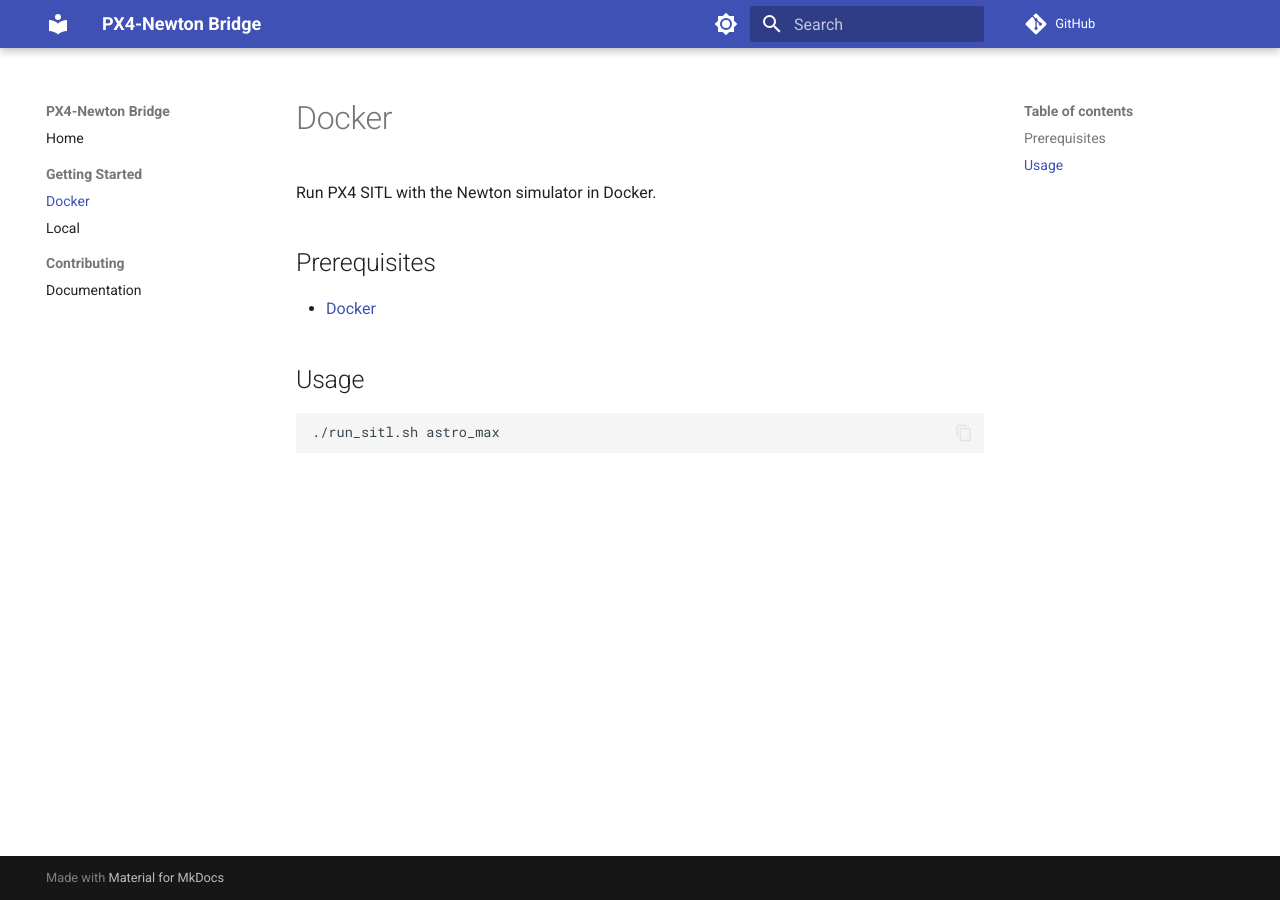
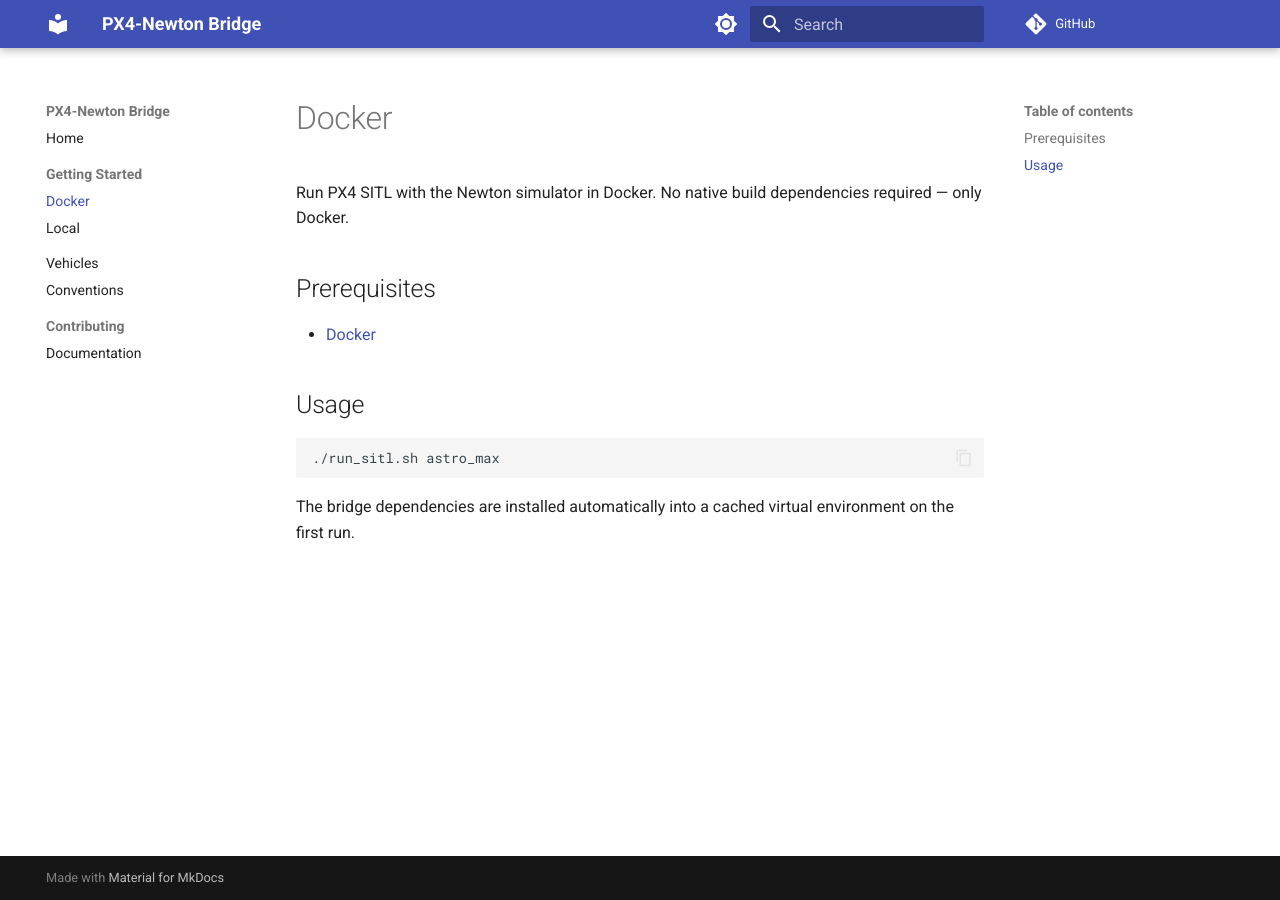
Before and after one commit to breuerpeter/px4-newton-bridge, an MkDocs documentation site: the page built from docs/getting-started/docker.md, in a window 1280 px wide. Built offline with MkDocs 1.6.1 and Material for MkDocs 9.7.7, drawn with Linux system fonts in a browser that asks for light colours; comment, search, counter and statistics services are not loaded.

Commit message:
feat: update docs

````diff
--- a/docs/getting-started/docker.md
+++ b/docs/getting-started/docker.md
@@ -1,6 +1,6 @@
 # Docker
 
-Run PX4 SITL with the Newton simulator in Docker.
+Run PX4 SITL with the Newton simulator in Docker. No native build dependencies required — only Docker.
 
 ## Prerequisites
 
@@ -11,3 +11,5 @@
 ```bash
 ./run_sitl.sh astro_max
 ```
+
+The bridge dependencies are installed automatically into a cached virtual environment on the first run.
--- a/mkdocs.yml
+++ b/mkdocs.yml
@@ -21,15 +21,22 @@
 
 markdown_extensions:
   - admonition
+  - pymdownx.arithmatex:
+      generic: true
   - pymdownx.highlight
   - pymdownx.superfences
   - pymdownx.tabbed:
       alternate_style: true
+
+extra_javascript:
+  - https://unpkg.com/mathjax@3/es5/tex-mml-chtml.js
 
 nav:
   - Home: index.md
   - Getting Started:
       - Docker: getting-started/docker.md
       - Local: getting-started/local.md
+  - Vehicles: vehicles.md
+  - Conventions: conventions.md
   - Contributing:
       - Documentation: contributing/docs.md
````
Also changed, not shown: docs/conventions.md (added, +19 -0 lines), docs/getting-started/local.md (+3 -0 lines), docs/index.md (+3 -0 lines), docs/vehicles.md (added, +13 -0 lines), docs/assets/diagrams/px4_interface.svg (added), docs/assets/diagrams/rotor_indexing.svg (added), docs/assets/diagrams/sim_steps.svg (added), docs/assets/diagrams/sitl_architecture.svg (added), docs/assets/images/astro_max.jpeg (added), docs/assets/images/astro_urdf.png (added), docs/assets/images/astro_urdf_collision_geo.png (added), docs/assets/images/astro_urdf_frames.png (added), docs/assets/images/astro_urdf_rot_axes.png (added), docs/assets/images/astro_urdf_top.png (added).
